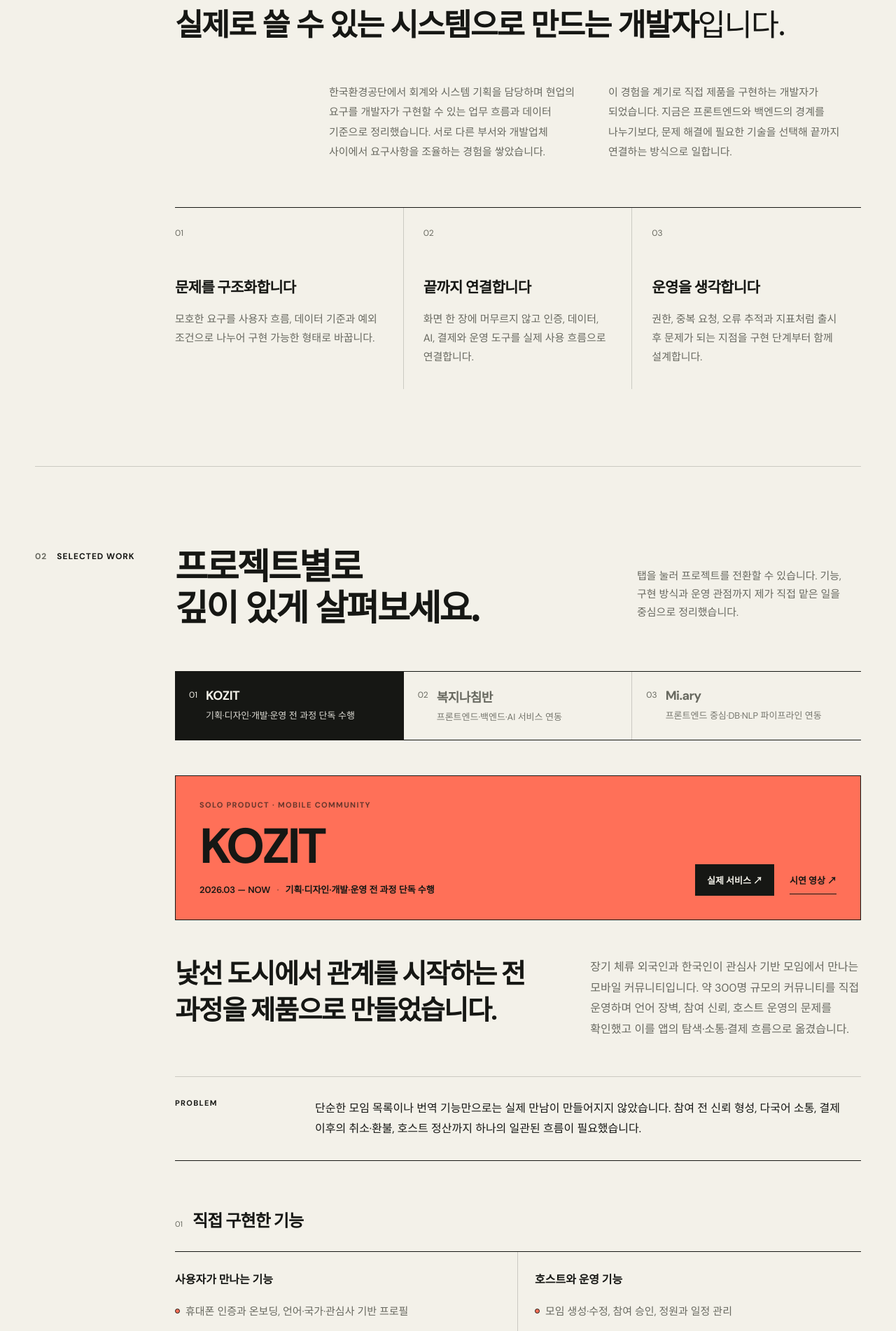
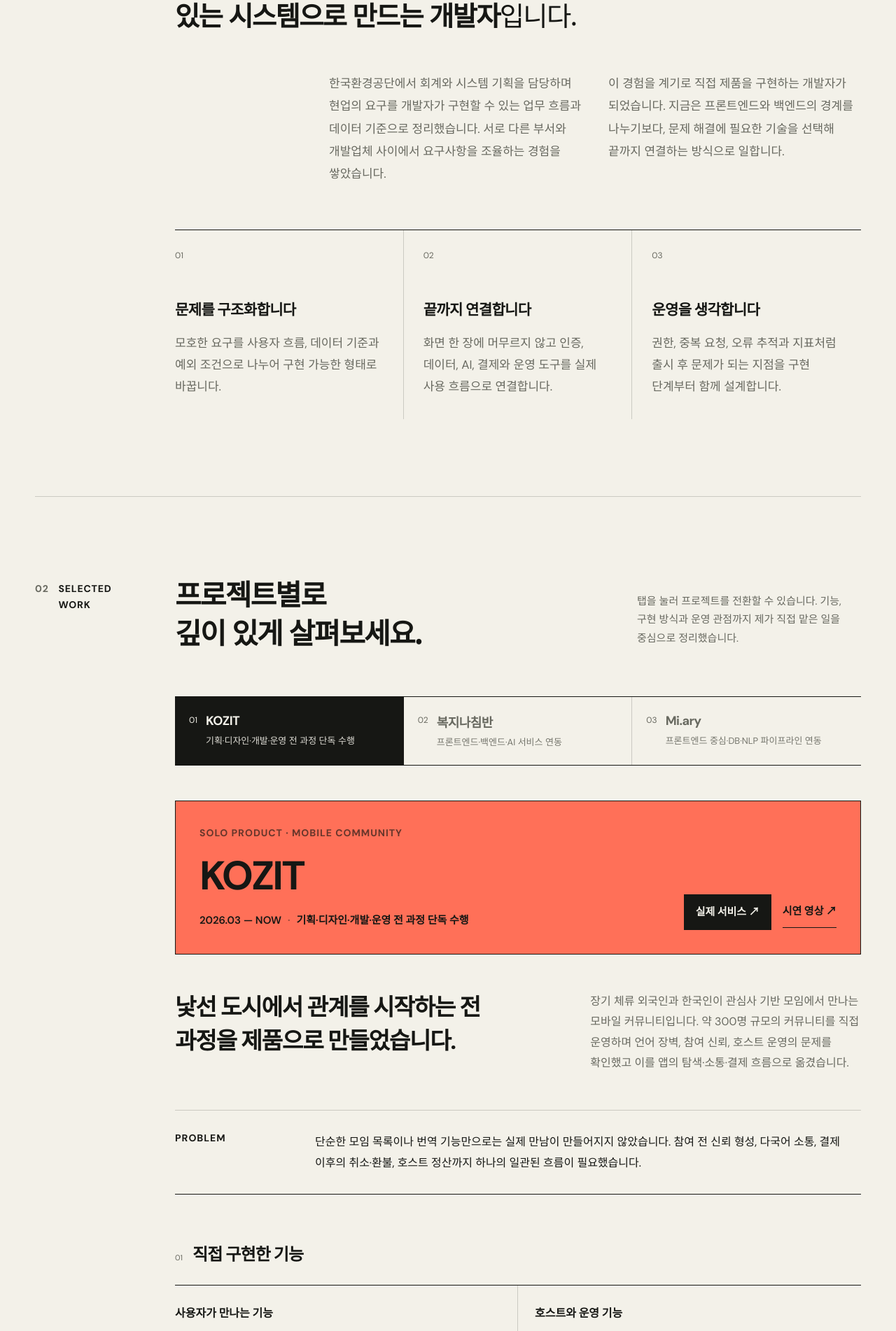
Before and after one commit to kwoney/kwoney-portfolio, a Next.js app: page / in a window 1280 px wide. Shown: the part 758-2660 px from the top of the page at 70% size. Built offline with nearby package versions, Linux system fonts and the light colour scheme.

Commit message:
Balance portfolio typography and clarify requirements planning experience

```diff
--- a/app/components/ProjectTabs.tsx
+++ b/app/components/ProjectTabs.tsx
@@ -180,7 +180,7 @@
     results: ["DB 전환과 백엔드 호환성 수정", "NLP 분석 파이프라인 복구 및 화면 연동", "기록·분석·회고로 이어지는 핵심 흐름 구현"],
     links: [
       { label: "시연 영상", href: "https://drive.google.com/file/d/1PDj_LdoNj66AZjmuSa6tf8lralyz-sCh/view?usp=sharing", primary: true },
-      { label: "발표 자료", href: "https://drive.google.com/file/d/1P-jgKK6CTMB2os8mLj7Vec6LTl1AY-w7/view?usp=sharing" },
+      { label: "프로젝트 소개서(PPT)", href: "https://drive.google.com/file/d/1P-jgKK6CTMB2os8mLj7Vec6LTl1AY-w7/view?usp=sharing" },
     ],
     stack: ["React", "Spring Boot", "MyBatis", "PostgreSQL", "Python", "FastAPI", "Docker", "Kakao Map"],
     accent: "violet",
--- a/app/globals.css
+++ b/app/globals.css
@@ -35,7 +35,7 @@
 .hero-marquee i { color:var(--lime); font-style:normal; }
 
 .section { display:grid; grid-template-columns:190px 1fr; gap:70px; padding-top:150px; padding-bottom:150px; border-bottom:1px solid var(--line); }
-.section-label { padding-top:10px; display:flex; gap:14px; font-size:12px; text-transform:uppercase; letter-spacing:.08em; font-weight:700; }
+.section-label { padding-top:10px; display:flex; gap:14px; font-size:14px; line-height:1.6; text-transform:uppercase; letter-spacing:.06em; font-weight:700; }
 .section-label span { color:var(--muted); }
 .section-label p { margin:0; }
 .section-content>h2,.section-heading-row h2,.experience h2 { margin:0; font-family:"Noto Sans KR",sans-serif; font-size:clamp(38px,5vw,72px); line-height:1.15; letter-spacing:-.055em; }
@@ -45,17 +45,17 @@
 .proof-card:last-child { border-right:0; }
 .proof-card>span { color:var(--muted); font-size:12px; }
 .proof-card h3 { margin:92px 0 18px; font-size:21px; letter-spacing:-.03em; }
-.proof-card p { margin:0; color:var(--muted); font-size:15px; line-height:1.8; }
+.proof-card p { margin:0; color:var(--muted); font-size:17px; line-height:1.8; }
 
 .section-heading-row { display:flex; align-items:flex-end; justify-content:space-between; gap:60px; }
 .section-heading-row>p { width:320px; margin:0 0 6px; color:var(--muted); line-height:1.75; font-size:15px; }
 .project-list { margin-top:90px; }
 .project { padding:76px 0 120px; border-top:1px solid var(--ink); }
 .project-top { display:flex; justify-content:space-between; align-items:flex-end; gap:30px; }
-.eyebrow,.mini-label { margin:0 0 18px; text-transform:uppercase; color:var(--muted); font-size:11px; line-height:1.4; letter-spacing:.12em; font-weight:700; }
+.eyebrow,.mini-label { margin:0 0 18px; text-transform:uppercase; color:var(--muted); font-size:14px; line-height:1.65; letter-spacing:.07em; font-weight:700; }
 .project-top h3 { margin:0; display:flex; align-items:flex-start; gap:14px; font-size:clamp(54px,7vw,94px); line-height:.9; letter-spacing:-.065em; }
 .project-top h3 span { padding-top:9px; font-size:12px; color:var(--muted); letter-spacing:0; }
-.project-links { display:flex; gap:22px; font-size:13px; font-weight:700; }
+.project-links { display:flex; flex-wrap:wrap; gap:16px; font-size:15px; line-height:1.65; font-weight:700; }
 .project-links a { padding-bottom:5px; border-bottom:1px solid var(--ink); }
 .project-visual { height:470px; margin-top:46px; position:relative; overflow:hidden; background:var(--coral); }
 .project.green .project-visual { background:#8bcbb0; }
@@ -155,11 +155,11 @@
 .hero-actions { gap:16px; }
 .hero-actions .button { min-height:48px; font-size:13px; }
 .section { grid-template-columns:150px 1fr; gap:50px; padding-top:110px; padding-bottom:110px; }
-.section-content>h2,.section-heading-row h2,.experience h2 { font-size:clamp(38px,4vw,58px); }
+.section-content>h2,.section-heading-row h2,.experience h2 { font-size:clamp(32px,3.2vw,44px); line-height:1.35; letter-spacing:-.045em; }
 
-.about-lead { max-width:900px; margin:0; font-family:"Noto Sans KR",sans-serif; font-size:clamp(30px,3.4vw,48px); line-height:1.45; letter-spacing:-.045em; }
+.about-lead { max-width:900px; margin:0; font-family:"Noto Sans KR",sans-serif; font-size:clamp(28px,3vw,40px); line-height:1.45; letter-spacing:-.045em; }
 .about-copy { width:min(760px,100%); margin:54px 0 0 auto; display:grid; grid-template-columns:1fr 1fr; gap:38px; }
-.about-copy p { margin:0; color:var(--muted); font-size:15px; line-height:1.9; }
+.about-copy p { margin:0; color:var(--muted); font-size:17px; line-height:1.9; }
 .about .proof-grid { margin-top:64px; }
 .about .proof-card { min-height:230px; }
 .about .proof-card h3 { margin-top:52px; }
@@ -177,19 +177,19 @@
 .project-panel { --project-accent:var(--coral); padding-top:50px; }
 .project-panel.green { --project-accent:#68b68f; }
 .project-panel.violet { --project-accent:#9588ef; }
-.project-summary { padding:34px; display:flex; align-items:flex-end; justify-content:space-between; gap:30px; background:var(--project-accent); border:1px solid var(--ink); }
-.project-summary h3 { margin:0; font-size:clamp(48px,5.5vw,72px); line-height:.95; letter-spacing:-.06em; }
+.project-summary { padding:34px; display:flex; flex-wrap:wrap; align-items:flex-end; justify-content:space-between; gap:26px; background:var(--project-accent); border:1px solid var(--ink); }
+.project-summary h3 { margin:0; font-size:clamp(42px,4.5vw,60px); line-height:1.1; letter-spacing:-.05em; }
 .project-summary .eyebrow { color:rgba(22,23,20,.65); }
-.project-role { margin:18px 0 0; font-size:13px; font-weight:600; }
+.project-role { margin:18px 0 0; font-size:15px; line-height:1.8; font-weight:600; }
 .project-role span { margin:0 9px; opacity:.45; }
 .project-links { align-items:center; }
 .project-links a { padding:10px 0; }
 .project-links .primary-link { padding:12px 16px; border:1px solid var(--ink); background:var(--ink); color:var(--paper); }
 .project-overview { padding:52px 0; display:grid; grid-template-columns:1.15fr .85fr; gap:70px; border-bottom:1px solid var(--line); }
-.project-overview h4 { margin:0; font-size:clamp(28px,3vw,42px); line-height:1.35; letter-spacing:-.045em; }
+.project-overview h4 { margin:0; font-size:clamp(26px,2.6vw,34px); line-height:1.45; letter-spacing:-.04em; }
 .project-overview p,.project-problem p { margin:0; color:var(--muted); font-size:15px; line-height:1.85; }
 .project-problem { padding:30px 0; display:grid; grid-template-columns:170px 1fr; gap:30px; border-bottom:1px solid var(--ink); }
-.project-problem>span { font-size:11px; font-weight:700; text-transform:uppercase; letter-spacing:.12em; }
+.project-problem>span { font-size:14px; font-weight:700; text-transform:uppercase; letter-spacing:.07em; }
 .project-problem p { max-width:780px; color:var(--ink); }
 .feature-section,.tech-section,.result-section { padding-top:66px; }
 .subsection-heading { display:flex; align-items:baseline; gap:14px; margin-bottom:28px; }
@@ -212,8 +212,8 @@
 .result-grid { display:grid; grid-template-columns:repeat(3,1fr); gap:10px; }
 .result-grid p { min-height:115px; margin:0; padding:20px; display:flex; align-items:flex-end; background:var(--ink); color:var(--paper); font-size:13px; line-height:1.6; }
 .stack-list { margin-top:52px; padding-top:20px; display:flex; flex-wrap:wrap; gap:8px; border-top:1px solid var(--line); }
-.stack-list span { padding:7px 11px; border:1px solid var(--line); border-radius:100px; color:var(--muted); font-size:11px; }
-.contribution-note { margin:0 0 22px; color:var(--muted); font-size:13px; line-height:1.8; }
+.stack-list span { padding:7px 11px; border:1px solid var(--line); border-radius:100px; color:var(--muted); font-size:13px; }
+.contribution-note { margin:0 0 22px; color:var(--muted); font-size:15px; line-height:1.8; }
 .code-evidence { margin-top:32px; display:flex; flex-wrap:wrap; gap:16px; align-items:center; font-size:13px; }
 .code-evidence h4 { width:100%; margin:0; }
 .code-evidence a { text-decoration:underline; text-underline-offset:4px; }
@@ -229,19 +229,19 @@
 .experience-copy p { font-size:17px; line-height:1.9; color:#d2d0c7; }
 .timeline { margin-top:64px; border-top:1px solid var(--ink); }
 .timeline-row { display:grid; grid-template-columns:155px 205px minmax(0,1fr); gap:26px; padding:30px 0; border-bottom:1px solid var(--line); }
-.timeline-row time { color:#57594f; font-size:14px; line-height:1.8; letter-spacing:0; }
+.timeline-row time { color:#57594f; font-size:15px; line-height:1.8; letter-spacing:0; }
 .timeline-row h3,.timeline-row p { margin:0; }
 .timeline-row h3 { font-size:19px; line-height:1.6; }
 .timeline-row p { color:#57594f; font-size:17px; line-height:1.85; }
 .background-grid { display:grid; grid-template-columns:repeat(3,minmax(0,1fr)); gap:28px; margin-top:52px; }
 .background-grid article { border-top:1px solid var(--ink); padding-top:22px; }
-.background-grid h3 { margin:12px 0 24px; font-size:16px; line-height:1.6; }
+.background-grid h3 { margin:12px 0 24px; font-size:20px; line-height:1.6; }
 .background-grid ul { list-style:none; padding:0; margin:0; }
-.background-grid li { margin-bottom:22px; font-size:14px; line-height:1.7; }
+.background-grid li { margin-bottom:24px; font-size:17px; line-height:1.75; }
 .background-grid li strong { display:block; font-weight:500; }
-.background-grid li span { display:block; margin-top:5px; color:var(--muted); font-size:12px; }
+.background-grid li span { display:block; margin-top:7px; color:#57594f; font-size:15px; line-height:1.75; }
 .contact { padding-top:110px; padding-bottom:72px; }
-.contact h2 { font-size:clamp(42px,5vw,70px); }
+.contact h2 { font-size:clamp(30px,3.6vw,48px); line-height:1.4; letter-spacing:-.045em; }
 .contact-bottom { margin-top:68px; }
 
 @media (max-width:900px) {
@@ -268,8 +268,8 @@
 .project-browser { scroll-margin-top:84px; }
 .section-content { min-width:0; }
 section[id] { scroll-margin-top:80px; }
-.private-label { font-size:13px; border:1px solid currentColor; padding:10px 12px; }
-.feature-group li,.tech-action p,.result-grid p { font-size:15px; line-height:1.85; }
+.private-label { font-size:14px; border:1px solid currentColor; padding:10px 12px; }
+.feature-group li,.tech-action p,.result-grid p { font-size:17px; line-height:1.85; }
 .feature-group h5,.tech-action h5 { font-size:16px; }
 .project-overview p,.project-problem p { font-size:16px; }
 .project-pagination { display:flex; align-items:center; justify-content:space-between; gap:12px; margin-top:36px; padding-top:24px; border-top:1px solid var(--line); }
@@ -299,10 +299,10 @@
   .wordmark strong { font-size:15px; }
   .wordmark span { font-size:10px; }
   .about-lead { font-size:30px; }
-  .section-content>h2,.section-heading-row h2,.experience h2 { font-size:36px; }
+  .section-content>h2,.section-heading-row h2,.experience h2 { font-size:30px; }
   .project-browser { margin-top:46px; }
   .project-panel { padding-top:32px; }
-  .project-summary h3 { font-size:48px; }
+  .project-summary h3 { font-size:42px; }
   .project-links { width:100%; flex-wrap:wrap; }
   .project-overview { padding:38px 0; }
   .project-problem { grid-template-columns:1fr; gap:12px; }
--- a/app/page.tsx
+++ b/app/page.tsx
@@ -54,9 +54,9 @@
 
     <section className="experience section shell" id="experience" aria-labelledby="experience-title">
       <div className="section-label"><span>03</span><p>Previous experience</p></div>
-      <div className="section-content"><p className="eyebrow">한국환경공단 · 회계 담당 · 2021.09—2025.02</p><h2 id="experience-title">회계 실무에서 발견한 문제를<br />시스템 개선으로 연결했습니다.</h2>
+      <div className="section-content"><p className="eyebrow">한국환경공단 · 회계 담당 · 2021.09—2025.02</p><h2 id="experience-title">현업의 요구를<br />개발 가능한 기준으로 정리했습니다.</h2>
         <div className="experience-grid"><div className="experience-numbers"><div><strong>84</strong><span>개 기관 규정 조사</span></div><div><strong>940</strong><span>매 출장카드 발급</span></div><div><strong>1,700<small>만 원</small></strong><span>연간 절감 효과</span></div></div>
-          <div className="experience-copy"><h3>회계 담당자로서,<br />업무 시스템 도입의 기획과 조율까지.</h3><p>법인카드 총괄, 지출·수입과 결산 업무를 담당했습니다. 회계 실무에서 쌓은 규정과 예외 처리에 대한 이해를 바탕으로 출장전용 법인카드 시스템 도입 과제를 맡았습니다.</p><p>84개 공공기관의 규정과 사례를 조사하고, 신청–승인–사용–정산–전표로 이어지는 업무 흐름과 화면별 요구사항을 정리해 개발업체에 전달했습니다.</p><p>지출 담당자·개발업체·은행·정보부서 사이에서 기준과 일정을 조율했습니다. 현업 담당자로서 요구사항 정의, 프로세스 설계, 이해관계자 조율 등 프로젝트 관리 역할을 함께 수행한 경험입니다.</p></div>
+          <div className="experience-copy"><h3>요구사항 정의부터<br />업무 흐름 설계와 협업 조율까지.</h3><p>한국환경공단 회계 담당자로 근무하며 출장전용 법인카드 시스템 도입의 현업 기획을 맡았습니다. 84개 공공기관의 규정과 사례를 조사해 계정과목·한도·예외 조건을 정리했습니다.</p><p>신청–승인–사용–정산–전표로 이어지는 업무 흐름을 화면별 요구사항으로 구체화하고, 지출 담당자·개발업체·은행·정보부서 사이에서 기준과 일정을 조율했습니다.</p><p>시스템 구현은 개발업체가 담당했고, 저는 업무 기준과 요구사항을 정의하고 전달하는 역할을 맡았습니다. 이 경험은 지금도 기능을 구현하기 전에 사용자 흐름과 데이터, 예외 조건을 먼저 정리하는 바탕이 됩니다.</p></div>
         </div>
       </div>
     </section>
```
